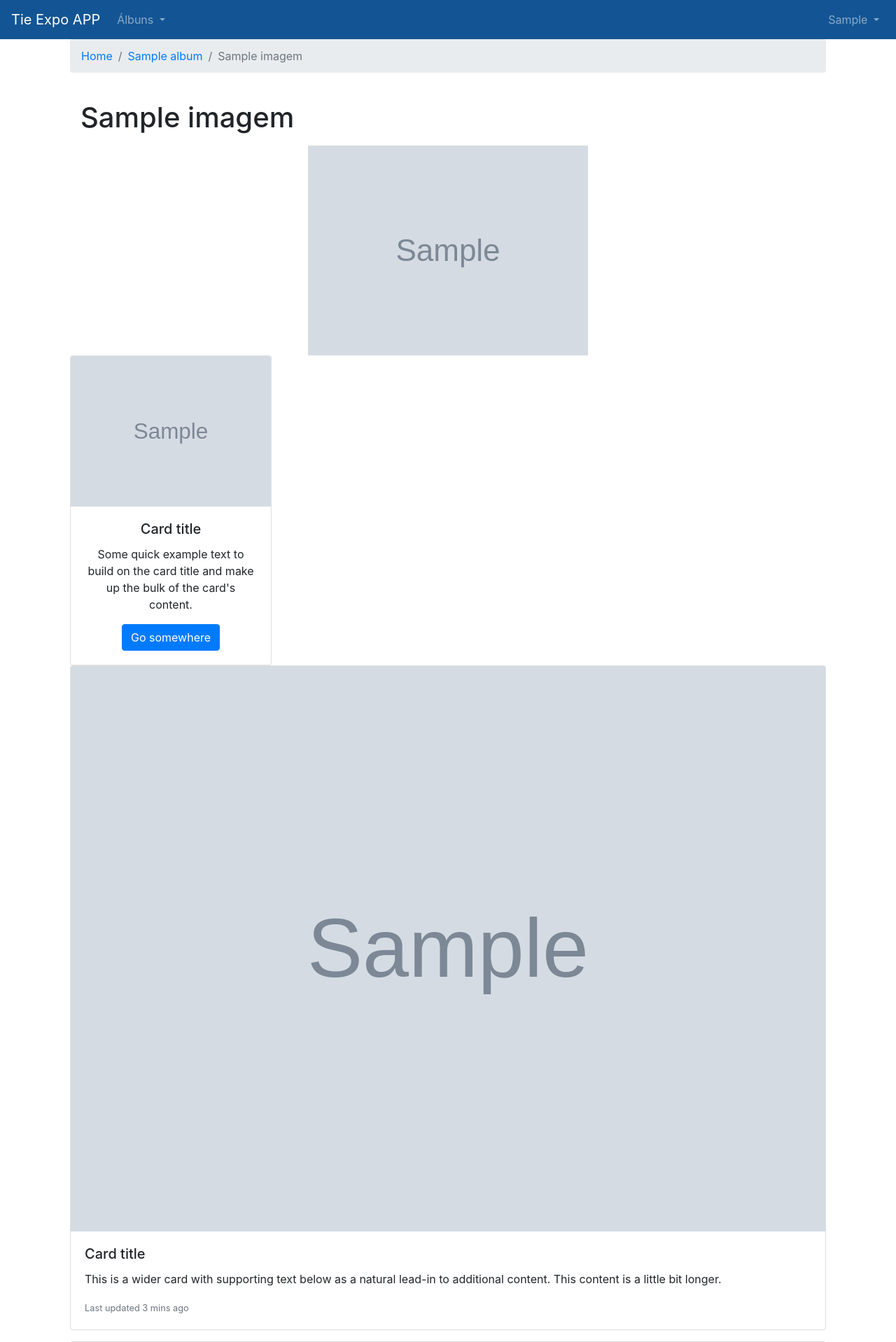
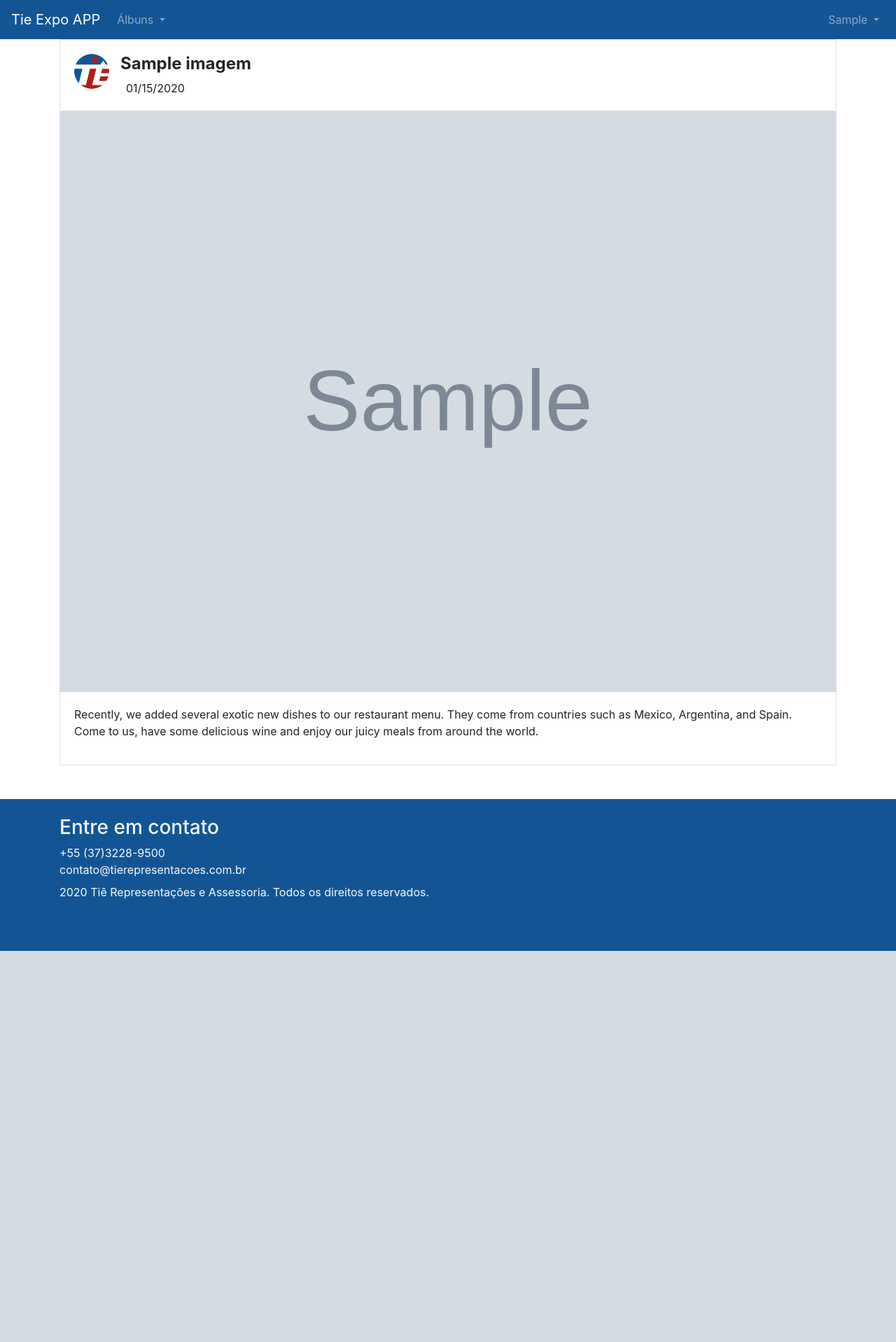
Before and after one commit to joaogarciadelima/tiexpo, a Django app: a page that uses tiexpo/albuns/templates/albuns/imagem_detalhe.html in a window 1280 px wide. Shown: the top 1918 px of the page at 70% size. After the commit the page ends 1359 px from the top, so only its background shows below. Run offline with Django 3.2, Linux system fonts and the light colour scheme; a user stored in the database is signed in; tables that the repository leaves empty hold one stand-in row (values such as "Sample post"); grey boxes marked "Sample" are stand-in pictures; some libraries are stand-ins or nearby versions.

Commit message:
Melhorado template de exibição das imagens closes #25

```diff
--- a/tiexpo/albuns/templates/albuns/imagem_detalhe.html
+++ b/tiexpo/albuns/templates/albuns/imagem_detalhe.html
@@ -5,54 +5,60 @@
 {% block description %}Página com video gratuito{% endblock description %}
 {% block body %}
     <div class="container">
-        <div class="container">
-            <nav aria-label="breadcrumb">
-                <ol class="breadcrumb">
-                    <li class="breadcrumb-item"><a href="#">Home</a></li>
-                    <li class="breadcrumb-item"><a
-                            href="{{ imagem.album.get_absolute_url }}">{{ imagem.album.titulo }}</a></li>
-                    <li class="breadcrumb-item active" aria-current="page">{{ imagem.titulo }}</li>
-                </ol>
-            </nav>
-            <div class="container">
-                <div class="row">
-                    <div class="col-md-12">
-                        <h1 class="mt-4 mb-3">{{ imagem.titulo | default:"Faltando titulo" }}</h1>
-                    </div>
+        <!-- Card -->
+        <div class="card promoting-card">
+
+            <!-- Card content -->
+            <div class="card-body d-flex flex-row">
+
+                <!-- Avatar -->
+                <img src="{% static 'img/Logo.png' %}" class="rounded-circle mr-3"
+                     height="50px" width="50px" alt="avatar">
+
+                <!-- Content -->
+                <div>
+
+                    <!-- Title -->
+                    <h4 class="card-title font-weight-bold mb-2">{{ imagem.titulo }}</h4>
+                    <!-- Subtitle -->
+                    <p class="card-text"><i
+                            class="far fa-clock pr-2"></i>{{ imagem.data_publicacao |date:"SHORT_DATE_FORMAT" }}</p>
+
                 </div>
-            </div>
-            <div class="center" align="center">
-                <img src="{{ imagem.imagem.url }}" class="img-fluid" alt="Responsive image">
+
             </div>
 
-            <div class="card" style="width: 18rem;" align="center">
-                <img src="{{ imagem.imagem.url }}" class="card-img-top" alt="...">
-                <div class="card-body">
-                    <h5 class="card-title">Card title</h5>
-                    <p class="card-text">Some quick example text to build on the card title and make up the bulk of the
-                        card's content.</p>
-                    <a href="#" class="btn btn-primary">Go somewhere</a>
-                </div>
+            <!-- Card image -->
+            <div class="view overlay">
+                <img src="{{ imagem.imagem.url }}" class="card-img-top rounded-5" alt="...">
+                {#                        <a href="#!">#}
+                {#                            <div class="mask rgba-white-slight"></div>#}
+                {#                        </a>#}
             </div>
 
-            <div class="card mb-3">
-                <img src="{{ imagem.imagem.url }}" class="card-img-top" alt="...">
-                <div class="card-body">
-                    <h5 class="card-title">Card title</h5>
-                    <p class="card-text">This is a wider card with supporting text below as a natural lead-in to
-                        additional content. This content is a little bit longer.</p>
-                    <p class="card-text"><small class="text-muted">Last updated 3 mins ago</small></p>
+                    <!-- Card content -->
+                    <div class="card-body">
+
+                        <div class="collapse-content">
+
+                            <!-- Text -->
+                            <p>Recently, we added several exotic new
+                                dishes to our restaurant menu. They come from countries such as Mexico, Argentina, and
+                                Spain. Come to us, have some delicious wine and enjoy our juicy meals from around the
+                                world.</p>
+                            <!-- Button -->
+{#                            <a class="btn btn-flat red-text" data-toggle="collapse"#}
+{#                               href="#collapseContent" aria-expanded="false" aria-controls="collapseContent"></a>#}
+{#                            <i class="fas fa-share-alt text-muted float-right p-1 my-1" data-toggle="tooltip"#}
+{#                               data-placement="top" title="Share this post"></i>#}
+{#                            <i class="fas fa-heart text-muted float-right p-1 my-1 mr-3" data-toggle="tooltip"#}
+{#                               data-placement="top" title="I like it"></i>#}
+
+                        </div>
+
+                    </div>
+
                 </div>
-            </div>
-            <div class="card">
-                <div class="card-body">
-                    <h5 class="card-title">Card title</h5>
-                    <p class="card-text">This is a wider card with supporting text below as a natural lead-in to
-                        additional content. This content is a little bit longer.</p>
-                    <p class="card-text"><small class="text-muted">Last updated 3 mins ago</small></p>
-                </div>
-                <img src="{{ imagem.imagem.url }}" class="card-img-top" alt="...">
-            </div>
-        </div>
+                <!-- Card -->
     </div>
 {% endblock body %}
```
Also changed, not shown: tiexpo/albuns/templates/albuns/imagens.html (+14 -13 lines).
